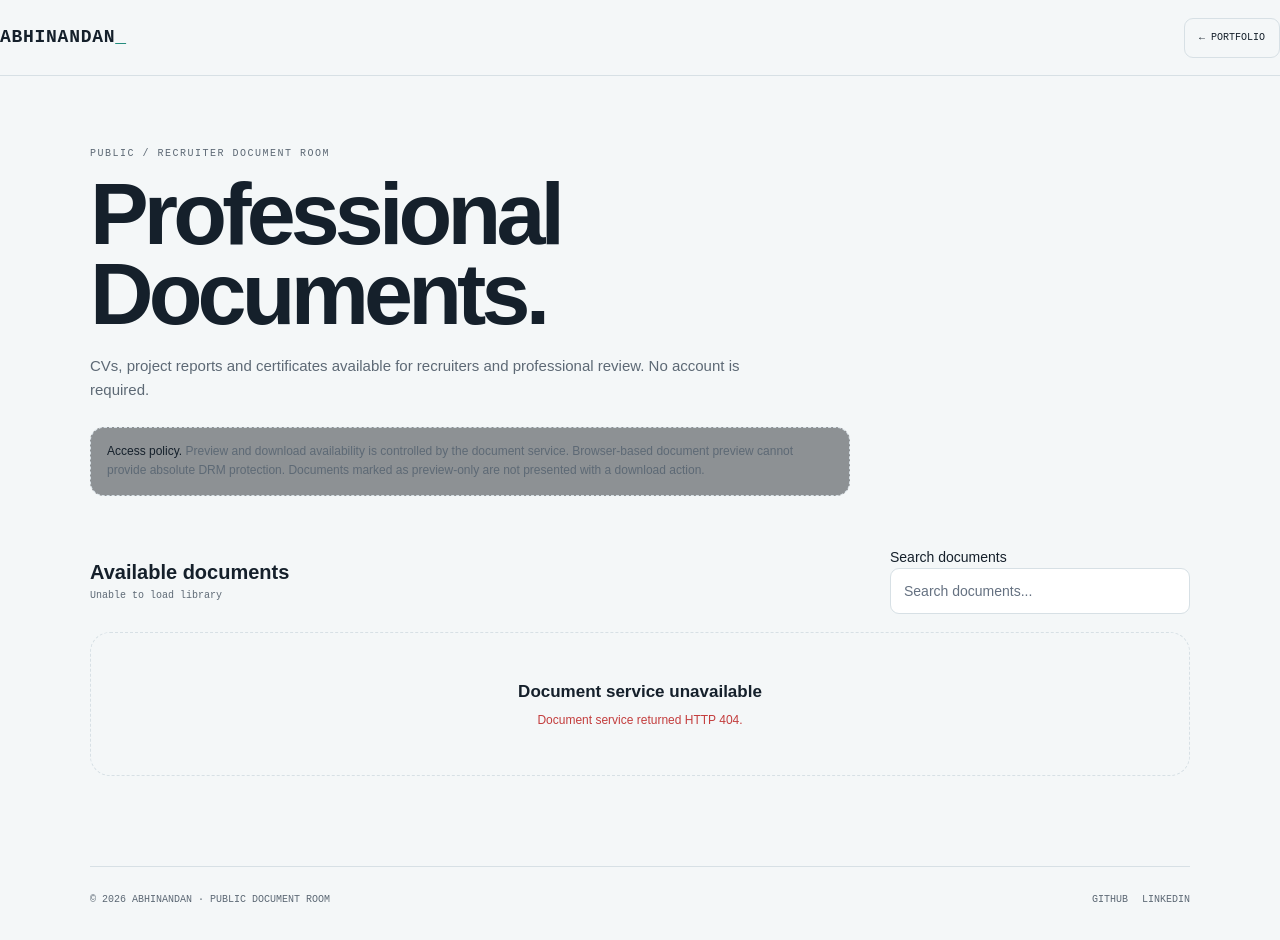
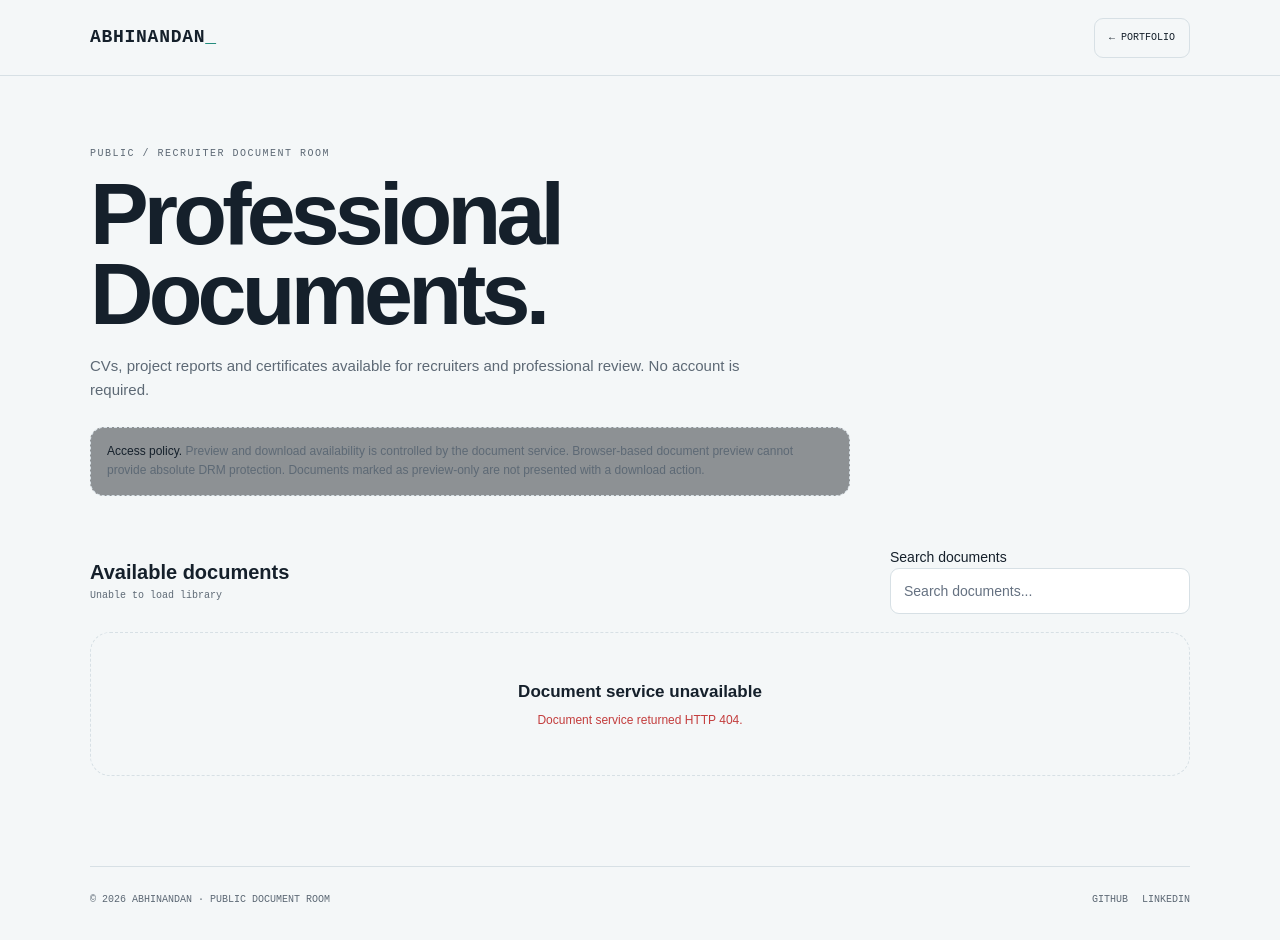
Before and after one commit to A23894843/A23894843, a website: page guest/documents.html in a window 1280 px wide. Drawn offline with Linux system fonts and the light colour scheme; no server answers.

Commit message:
Add files via upload

```diff
--- a/guest/documents.html
+++ b/guest/documents.html
@@ -98,12 +98,9 @@
         ========================================================= */
 
         .page {
-            width: min(
-                calc(100% - 30px),
-                1100px
-            );
-
-            margin: 0 auto;
+            width: calc(100% - 30px);
+            max-width: 1100px;
+            margin-inline: auto;
         }
 
         /* =========================================================
@@ -121,7 +118,9 @@
         }
 
         .topbar-inner {
-            width: 100%;
+            width: calc(100% - 30px);
+            max-width: 1100px;
+            margin-inline: auto;
 
             display: flex;
             align-items: center;
@@ -745,11 +744,8 @@
         @media (max-width: 560px) {
 
             .page {
-                width:
-                    min(
-                        calc(100% - 20px),
-                        1100px
-                    );
+                width: calc(100% - 20px);
+                max-width: 1100px;
             }
 
             .topbar {
```
